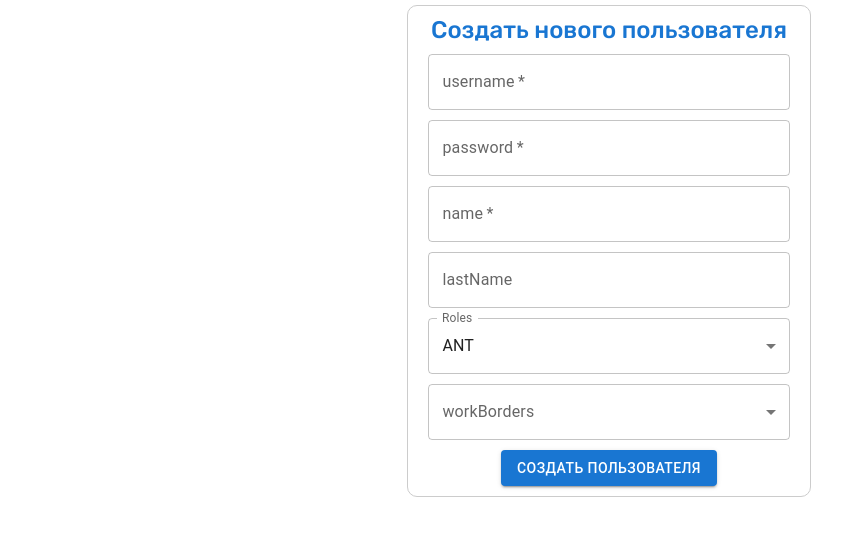
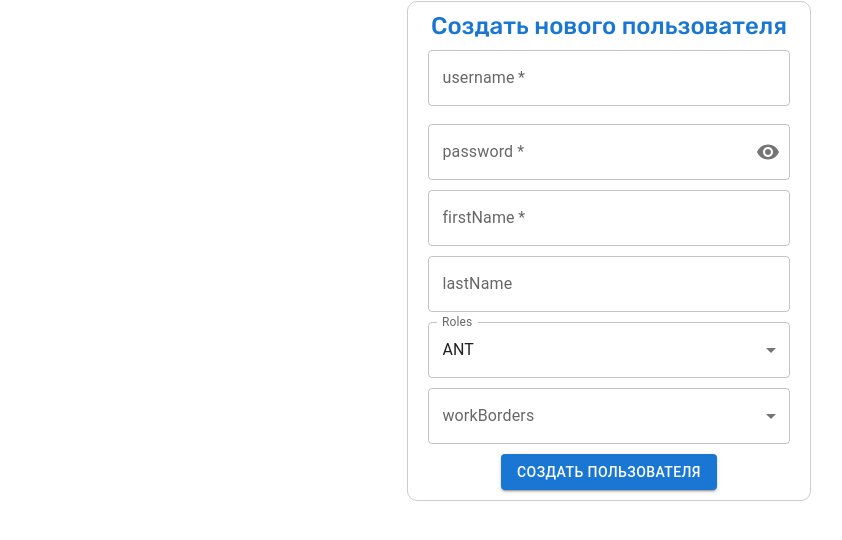
Before and after one commit to ashmuradyann/users-list, a React (Create React App) app: page /form in a window 1280 px wide. Shown: the part 388-928 px from the top of the page, without its empty margins (31-873 px from the left). Built offline with nearby package versions, Linux system fonts and the light colour scheme.

Commit message:
добавление возможности редактированию данных о пользователе

```diff
--- a/package.json
+++ b/package.json
@@ -5,6 +5,7 @@
   "dependencies": {
     "@emotion/react": "^11.10.6",
     "@emotion/styled": "^11.10.6",
+    "@mui/icons-material": "^5.11.16",
     "@mui/material": "^5.11.16",
     "@testing-library/jest-dom": "^5.16.5",
     "@testing-library/react": "^13.4.0",
--- a/src/App.jsx
+++ b/src/App.jsx
@@ -1,4 +1,4 @@
-import { useState, useRef } from 'react';
+import { useState, useRef, memo } from 'react';
 import { Routes, Route, useLocation } from 'react-router-dom';
 import { useTransition, animated } from 'react-spring';
 
@@ -46,8 +46,8 @@ function App() {
       {transitions((props, item) => (
         <animated.div style={props} className="slide">
           <Routes location={item}>
-            <Route path="/" element={<UserList setEditingIndex={setEditingIndex} data={data} setActiveIndex={setActiveIndex} />} />
-            <Route path="/form" element={<Form setData={setData} setActiveIndex={setActiveIndex} />} />
+            <Route path="/" element={<UserList setEditingIndex={setEditingIndex} setData={setData} data={data} setActiveIndex={setActiveIndex} />} />
+            <Route path="/form" element={<Form data={data} setData={setData} setActiveIndex={setActiveIndex} editingIndex={editingIndex} setEditingIndex={setEditingIndex} />} />
           </Routes>
         </animated.div>
       ))}
@@ -55,4 +55,4 @@ function App() {
   );
 }
 
-export default App;
+export default memo(App);
--- a/src/components/form/Form.jsx
+++ b/src/components/form/Form.jsx
@@ -1,13 +1,17 @@
-import { useState } from 'react';
+import { useEffect, useState, memo } from 'react';
 import { Link } from 'react-router-dom';
-import { Button, TextField, Select, MenuItem, InputLabel, FormControl, Alert, Snackbar } from '@mui/material';
+import { Button, TextField, Select, MenuItem, InputLabel, FormControl, Alert, Snackbar, IconButton, InputAdornment, OutlinedInput } from '@mui/material';
+import Visibility from '@mui/icons-material/Visibility';
+import VisibilityOff from '@mui/icons-material/VisibilityOff';
 
 import './form.scss';
 
-function Form({ setData, setActiveIndex }) {
+function Form({ data, setData, setActiveIndex, setEditingIndex, editingIndex }) {
   const [openErrorMsg, setOpenErrorMsg] = useState(false)
+  const [openDeletedMsg, setOpenDeletedMsg] = useState(false)
   const [openAddedMsg, setOpenAddedMsg] = useState(false)
   const [openUpdatedMsg, setOpenUpdatedMsg] = useState(false)
+  const [hiddenPassword, setHiddenPassword] = useState(false)
   const [textFields, setTextFields] = useState({
     username: "",
     password: "",
@@ -17,6 +21,19 @@ function Form({ setData, setActiveIndex }) {
     workBorders: []
   })
 
+  useEffect(() => {
+    data.forEach(user => {
+      if (user.id === editingIndex) {
+        setTextFields(() => {
+          return {
+            ...user,
+            workBorders: user.workBorders.map(workBorder => workBorder.name)
+          }
+        })
+      }
+    })
+  }, [editingIndex])
+
   const changeTextFields = (e) => {
     const {name, value} = e.target
     setTextFields({
@@ -25,37 +42,88 @@ function Form({ setData, setActiveIndex }) {
     })
   }
 
+  const checkValidity = () => {
+    if (textFields.username?.length >= 3 &&
+        textFields.password?.length >= 4 &&
+        textFields.firstName?.length >= 2 &&
+        textFields.roles?.length >= 1 &&
+        textFields.workBorders?.length >= 1) {
+      return true
+    } else {
+      return false
+    }
+  }
+
   const addUser = () => {
-    if (textFields.username.length >= 3 &&
-        textFields.password.length >= 4 &&
-        textFields.firstName.length >= 2 &&
-        textFields.roles.length >= 1 &&
-        textFields.workBorders.length >= 1) {
+    if (checkValidity()) {
       setData(prev => {
         return [
           {
+            id: data.length,
             username: textFields.username,
-            firstName: textFields.name,
+            password: textFields.password,
+            firstName: textFields.firstName,
             lastName: textFields.lastName,
             roles: textFields.roles,
-            workBorders: textFields.workBorders
+            workBorders: textFields.workBorders.map((workBorder, i) => {
+              return {
+                id: i + 1,
+                name: workBorder
+              }
+            })
           },
           ...prev
         ]
       })
-      setTextFields({
-        username: "",
-        password: "",
-        firstName: "",
-        lastName: "",
-        roles: [],
-        workBorders: []
-      })
+      resetFields()
       setOpenAddedMsg(true)
       setOpenErrorMsg(false)
     } else {
       setOpenErrorMsg(true)
     }
+  }
+
+  const updateUserData = () => {
+    if (checkValidity()) {
+      setData(data.map(user => {
+        if (user.id === editingIndex) {
+          return {
+            id: user.id,
+            ...textFields,
+            workBorders: textFields.workBorders.map((workBorder, i) => {
+              return {
+                id: i + 1,
+                name: workBorder
+              }
+            })
+          }
+        }
+        return user
+      }))
+      resetFields()
+      setOpenUpdatedMsg(true)
+      setEditingIndex(null)
+    } else {
+      setOpenErrorMsg(true)
+    }
+  }
+
+  const deleteUser = () => {
+    setData(data.filter(user => user.id !== editingIndex))
+    resetFields()
+    setEditingIndex(null)
+    setOpenDeletedMsg(true)
+  }
+
+  const resetFields = () => {
+    setTextFields({
+      username: "",
+      password: "",
+      firstName: "",
+      lastName: "",
+      roles: [],
+      workBorders: []
+    })
   }
 
   return (
@@ -67,17 +135,28 @@ function Form({ setData, setActiveIndex }) {
       </Snackbar>
       <Snackbar open={openAddedMsg} autoHideDuration={6000}>
         <Alert onClose={() => setOpenAddedMsg(false)} severity="success" sx={{ width: '100%' }}>
-          Успешно добавлено!
+          Успешно добавлен!
+        </Alert>
+      </Snackbar>
+      <Snackbar open={openDeletedMsg} autoHideDuration={6000}>
+        <Alert onClose={() => setOpenDeletedMsg(false)} severity="success" sx={{ width: '100%' }}>
+          Успешно удален!
         </Alert>
       </Snackbar>
       <Snackbar open={openUpdatedMsg} autoHideDuration={6000}>
         <Alert onClose={() => setOpenUpdatedMsg(false)} severity="success" sx={{ width: '100%' }}>
-          Успешно обновлено!
+          Успешно обновлен!
         </Alert>
       </Snackbar>
       <div className="form-header">
-        <Link to="/" onClick={() => setActiveIndex((prev) => prev - 1)}>
-          <Button variant="contained">
+        <Link to="/" onClick={() => {
+          setActiveIndex((prev) => prev - 1)
+
+        }}>
+          <Button variant="contained" onClick={() => {
+            resetFields()
+            setEditingIndex(null)
+          }}>
             <img className="btn-arrow" src="https://img.icons8.com/external-inkubators-detailed-outline-inkubators/20/ffffff/external-arrow-left-arrows-inkubators-detailed-outline-inkubators.svg" alt="arrow-img" />
             Вернуться к списку
           </Button>
@@ -85,11 +164,24 @@ function Form({ setData, setActiveIndex }) {
       </div>
       <div className="form-container flex-center">
         <div className="form-fields-wrapper flex-column">
-          <h2>Создать нового пользователя</h2>
+          <h2>{editingIndex || editingIndex === 0 ? "Обновить информацию пользователя" : "Создать нового пользователя"}</h2>
           <div className="form-fields flex-column">
               <TextField required value={textFields.username} onChange={changeTextFields} name="username" label="username" variant="outlined" fullWidth />
-              <TextField type="password" required value={textFields.password} onChange={changeTextFields} name="password" label="password" variant="outlined" fullWidth />
-              <TextField required value={textFields.firstName} onChange={changeTextFields} name="firstName" label="name" variant="outlined" fullWidth />
+              <FormControl sx={{ m: 1, width: '100%' }} variant="outlined">
+                <InputLabel htmlFor="outlined-adornment-password">password *</InputLabel>
+                <OutlinedInput type={hiddenPassword ? "text" : "password"} required value={textFields.password} onChange={changeTextFields} label="password" name="password" variant="outlined" fullWidth endAdornment={
+                  <InputAdornment position="end">
+                    <IconButton
+                      aria-label="toggle password visibility"
+                      onClick={() => setHiddenPassword(prev => !prev)}
+                      edge="end"
+                    >
+                      {hiddenPassword ? <VisibilityOff /> : <Visibility />}
+                    </IconButton>
+                  </InputAdornment>
+                } />
+              </FormControl>
+              <TextField required value={textFields.firstName} onChange={changeTextFields} name="firstName" label="firstName" variant="outlined" fullWidth />
               <TextField value={textFields.lastName} onChange={changeTextFields} name="lastName" label="lastName" variant="outlined" fullWidth />
               <FormControl fullWidth>
                 <InputLabel>Roles</InputLabel>
@@ -122,7 +214,15 @@ function Form({ setData, setActiveIndex }) {
                   <MenuItem value="Урус-Мартан">Урус-Мартан</MenuItem>
                 </Select>
               </FormControl>
-              <Button type="submit" variant="contained" onClick={addUser}>Создать пользователя</Button>
+              {editingIndex || editingIndex === 0 ? <>
+                {/* <Link className="" to="/" onClick={() => setActiveIndex((prev) => prev - 1)}> */}
+                  <Button sx={{marginBottom: "10px"}} type="submit" variant="contained" onClick={updateUserData}>Обновить информацию о пользователе</Button>
+                {/* </Link> */}
+                {/* <Link className="" to="/" onClick={() => setActiveIndex((prev) => prev - 1)}> */}
+                  <Button type="submit" color="error" variant="contained" onClick={deleteUser}>Удалить пользователя</Button>
+                {/* </Link> */}
+              </>
+                : <Button type="submit" variant="contained" onClick={addUser}>Создать пользователя</Button>}
           </div>
         </div>
       </div>
@@ -130,4 +230,4 @@ function Form({ setData, setActiveIndex }) {
   );
 }
 
-export default Form;
+export default memo(Form);
--- a/src/userData.js
+++ b/src/userData.js
@@ -2,6 +2,7 @@ export default [
   {
     id: 0,
     username: "mariatarasova",
+    password: "randomPassword",
     firstName: "Мария",
     lastName: "Тарасова",
     roles: ["ANT", "DEVELOPER"],
@@ -10,6 +11,7 @@ export default [
   {
     id: 1,
     username: "miroslav",
+    password: "randomPassword",
     firstName: "Мирослав",
     lastName: "Богданов",
     roles: ["ANT_MANAGER"],
@@ -18,6 +20,7 @@ export default [
   {
     id: 2,
     username: "JuliaNefed",
+    password: "randomPassword",
     firstName: "Юлия",
     lastName: "Нефедова",
     roles: ["ANT", "ANT_OFFICER"],
@@ -26,6 +29,7 @@ export default [
   {
     id: 3,
     username: "dareazot",
+    password: "randomPassword",
     firstName: "Дарья",
     lastName: "Зотова",
     roles: ["ANT", "ANT_OFFICER"],
@@ -34,6 +38,7 @@ export default [
   {
     id: 4,
     username: "camelradi",
+    password: "randomPassword",
     firstName: "Камила",
     lastName: "Родионова",
     roles: ["ANT_MANAGER"],
@@ -42,6 +47,7 @@ export default [
   {
     id: 5,
     username: "ceerasmir",
+    password: "randomPassword",
     firstName: "Кира",
     lastName: "Смирнова",
     roles: ["ANT", "ANT_OFFICER"],
@@ -50,6 +56,7 @@ export default [
   {
     id: 6,
     username: "annarudneva",
+    password: "randomPassword",
     firstName: "Анна",
     lastName: "Руднева",
     roles: ["ANT_MANAGER"],
@@ -58,6 +65,7 @@ export default [
   {
     id: 7,
     username: "artemkuznecov",
+    password: "randomPassword",
     firstName: "Артём",
     lastName: "Кузнецов",
     roles: ["ANT_MANAGER"],
@@ -66,6 +74,7 @@ export default [
   {
     id: 8,
     username: "danieleeoneov",
+    password: "randomPassword",
     firstName: "Даниил",
     lastName: "Иванов",
     roles: ["ANT", "DEVELOPER"],
@@ -74,6 +83,7 @@ export default [
   {
     id: 9,
     username: "alexafedorova",
+    password: "randomPassword",
     firstName: "Александра",
     lastName: "Федорова",
     roles: ["ANT", "DEVELOPER"],
```
Also changed, not shown: src/components/user-list/UserList.jsx (+19 -6 lines), 1 other file (tests, documents, lock files or other folders).
